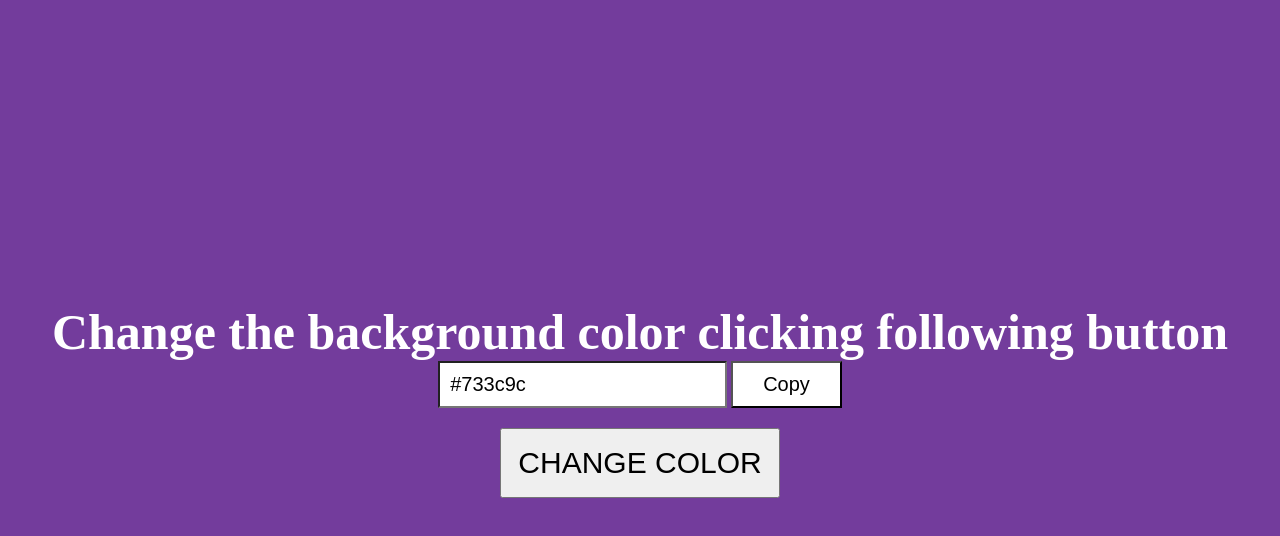
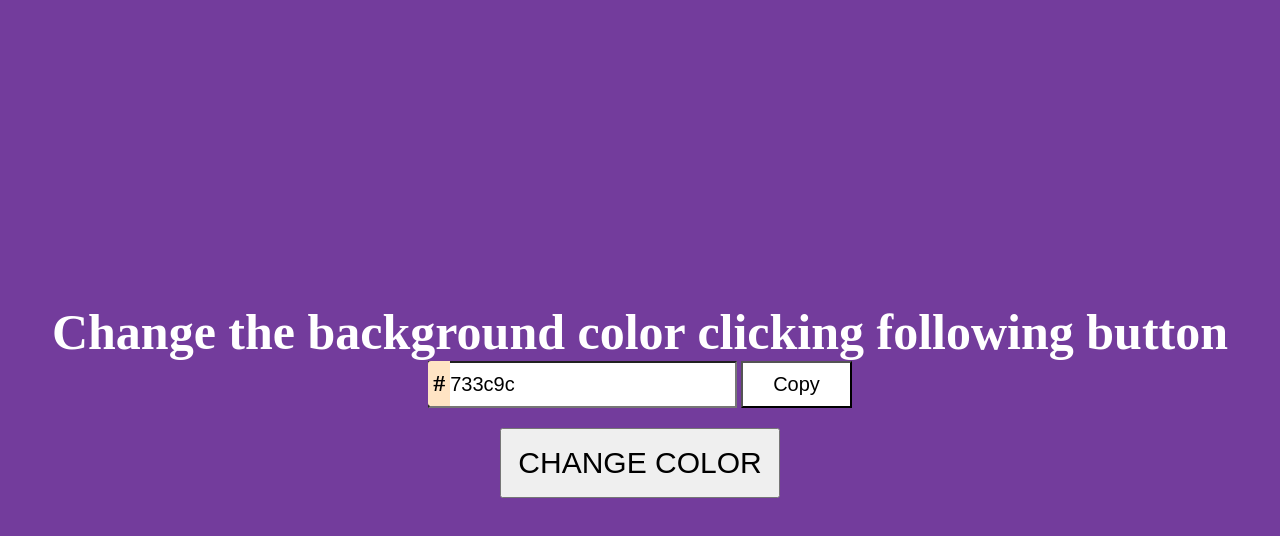
Before and after one commit to mehedihasan06655/color-generator, a plain HTML site: page index.html in a window 1280 px wide. Both pictures are taken after a click on the button "CHANGE COLOR". Drawn offline with Linux system fonts and the light colour scheme.

Commit message:
Remove #

```diff
--- a/index.html
+++ b/index.html
@@ -1,16 +1,21 @@
 <!DOCTYPE html>
 <html lang="en">
+
 <head>
   <meta charset="UTF-8" />
   <meta name="viewport" content="width=device-width, initial-scale=1.0" />
   <title>COLOR GENERATOR</title>
   <link rel="stylesheet" href="style.css" />
 </head>
+
 <body>
   <div id="root">
     <h1>Change the background color clicking following button</h1>
-      <div>
-        <input type="text" value="#000000" id="input" name="" id="" />
+    <div class="input-group">
+      <div class="hash">
+        #
+      </div>
+      <input type="text" value="000000" id="input" name="" id="" />
       <button id="copyBtn">Copy</button>
     </div>
     <button id="generator-btn">CHANGE COLOR</button>
@@ -18,4 +23,5 @@
 
   <script src="index.js"></script>
 </body>
+
 </html>
--- a/index.js
+++ b/index.js
@@ -7,16 +7,17 @@ let div = null;
 
 changeBtn.addEventListener("click", function () {
   const generator = colorGenerator();
-  root.style.backgroundColor = generator;
+  root.style.backgroundColor = `#${generator}`;
   input.value = generator;
   copyBtn.addEventListener("click", function () {
-    navigator.clipboard.writeText(generator);
+    navigator.clipboard.writeText(`#${generator}`);
     if (div !== null) {
       div.remove();
       div = null;
     }
+    // const reHash = input.value.substring(1)
     if (isValidCode(input.value)) {
-      toast(`${input.value} copied`);
+      toast(`#${input.value} copied`);
     } else {
       alert("Please provide a valid code");
     }
@@ -43,16 +44,14 @@ function toast(msg) {
 
 input.addEventListener("keyup", function (e) {
   const color = e.target.value;
+  console.log(color)
   if (color && isValidCode(color)) {
-    root.style.backgroundColor = color;
+    root.style.backgroundColor = `#${color}`;
   }
 });
 
 function isValidCode(color) {
-  if (color.length !== 7) return false;
-  if (color[0] !== "#") return false;
-
-  color = color.substring(1);
+  if (color.length !== 6) return false;
   return /^[0-9A-Fa-f]{6}$/i.test(color);
 }
 
@@ -60,5 +59,5 @@ function colorGenerator() {
   const red = Math.floor(Math.random() * 255);
   const green = Math.floor(Math.random() * 255);
   const blue = Math.floor(Math.random() * 255);
-  return `#${red.toString(16)}${green.toString(16)}${blue.toString(16)}`;
+  return `${red.toString(16)}${green.toString(16)}${blue.toString(16)}`;
 }
--- a/style.css
+++ b/style.css
@@ -14,6 +14,21 @@
 h1 {
   font-size: 50px;
 }
+.input-group{
+  position: relative;
+}
+.hash{
+  position: absolute;
+  background-color: bisque;
+  color: #000000;
+  padding: 9px 5px;
+  font-size: 24px;
+  font-weight: 600;
+  display: block;
+  border-top-left-radius: 3px;
+  border-bottom-left-radius: 3px;
+
+}
 #generator-btn {
   padding: 1rem;
   font-size: 30px;
@@ -24,7 +39,7 @@ h1 {
 #copyBtn {
   font-size: 20px;
   background-color: #ffffff;
-  padding: 10px;
+  padding: 10px 20px 10px 20px;
 }
 #copyBtn {
   cursor: pointer;
```
Lines whose indentation alone changed are shown as unchanged.
